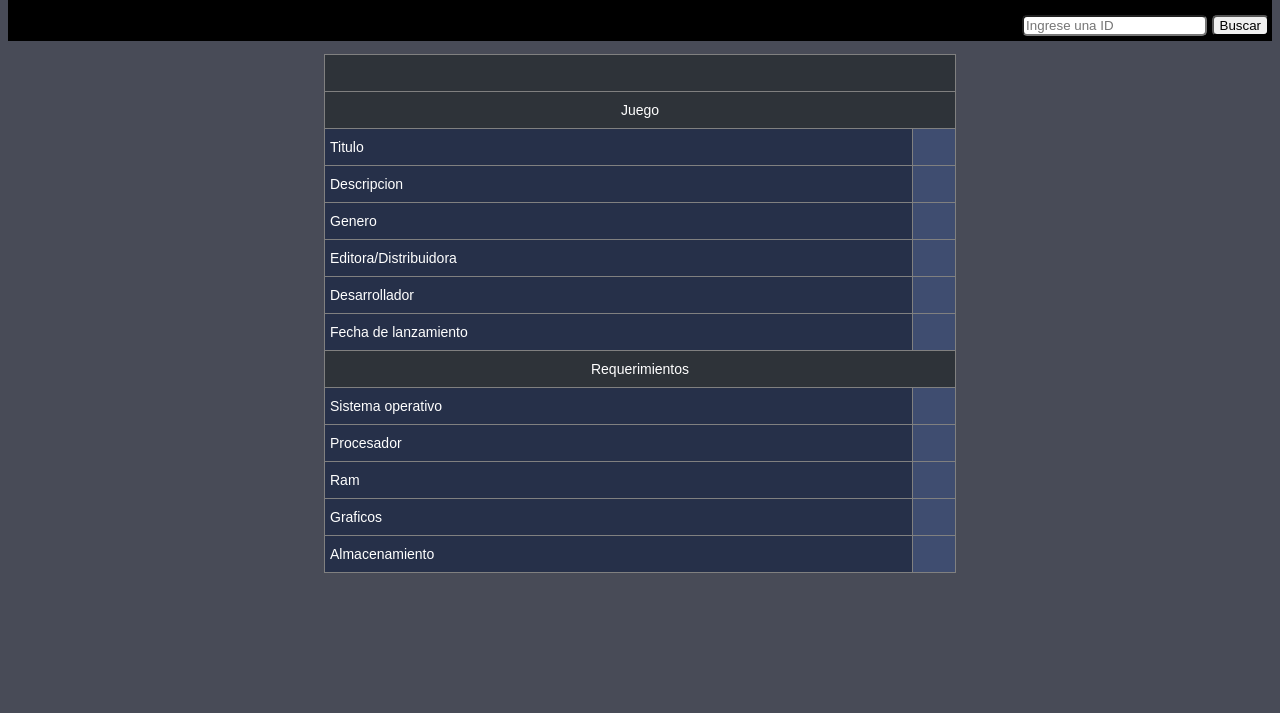
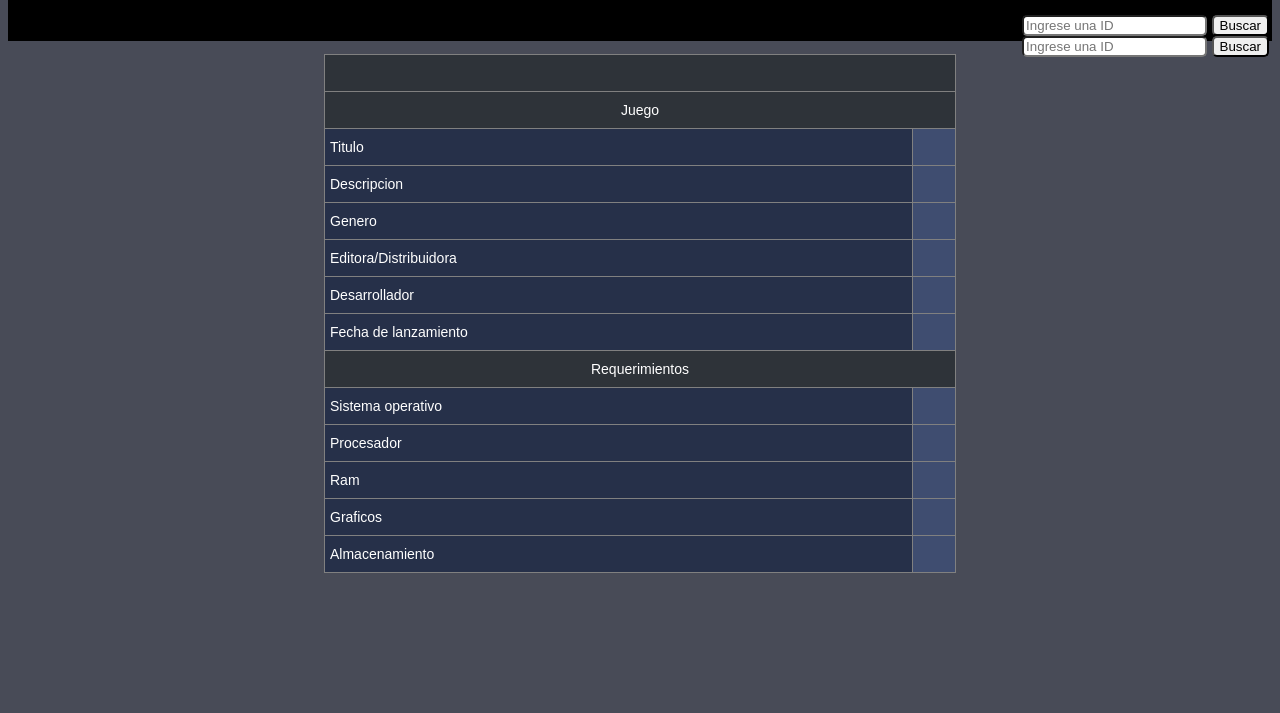
Before and after one commit to NicoOre/NicoOre.github.io, a plain HTML site: page api/html/api.html in a window 1280 px wide. Shown: the part 87-800 px from the top of the page. Drawn offline with Linux system fonts and the light colour scheme.

Commit message:
Actualizacion

```diff
--- a/api/html/api.html
+++ b/api/html/api.html
@@ -16,6 +16,8 @@
       <form>
         <input type="text" id="idJuego" value="" placeholder="Ingrese una ID">
         <input type="button" value="Buscar" onclick="comprobar()">
+        <input type="text" id="idJuego1" value="" placeholder="Ingrese una ID">
+        <input type="button" value="Buscar" onclick="nombre()">
 
       </form>
   </header>
--- a/api/scripts/api.js
+++ b/api/scripts/api.js
@@ -34,3 +34,46 @@ function filtrar() {
 
     realizarPeticion()
 }
+
+function nombre() {
+    var nombre = document.getElementById('idJuego1').value
+    for (let i = 1; i < 525; i++) {
+        var url = 'https://www.freetogame.com/api/game?id=' + i
+        const realizarPeticion = async () => {
+            const res = await fetch(url)
+            const data = await res.json()
+            if (data.title == nombre) {
+                document.getElementById('imagen').src = data.thumbnail
+                document.getElementById('titulo').innerHTML = data.title
+                document.getElementById('descripcion').innerHTML = data.description
+                document.getElementById('genero').innerHTML = data.genre
+                document.getElementById('editor').innerHTML = data.publisher
+                document.getElementById('desarrollador').innerHTML = data.developer
+                document.getElementById('fecha').innerHTML = data.release_date
+                document.getElementById('so').innerHTML = data.minimum_system_requirements.os
+                document.getElementById('procesador').innerHTML = data.minimum_system_requirements.processor
+                document.getElementById('ram').innerHTML = data.minimum_system_requirements.memory
+                document.getElementById('graficos').innerHTML = data.minimum_system_requirements.graphics
+                document.getElementById('almacenamiento').innerHTML = data.minimum_system_requirements.storage
+                console.log(data.id)
+            }
+            /*document.getElementById('imagen').src = data.thumbnail
+            document.getElementById('titulo').innerHTML = data.title
+            document.getElementById('descripcion').innerHTML = data.description
+            document.getElementById('genero').innerHTML = data.genre
+            document.getElementById('editor').innerHTML = data.publisher
+            document.getElementById('desarrollador').innerHTML = data.developer
+            document.getElementById('fecha').innerHTML = data.release_date
+
+            document.getElementById('so').innerHTML = data.minimum_system_requirements.os
+            document.getElementById('procesador').innerHTML = data.minimum_system_requirements.processor
+            document.getElementById('ram').innerHTML = data.minimum_system_requirements.memory
+            document.getElementById('graficos').innerHTML = data.minimum_system_requirements.graphics
+            document.getElementById('almacenamiento').innerHTML = data.minimum_system_requirements.storage*/
+
+        }
+
+        realizarPeticion()
+    }
+
+}
```
